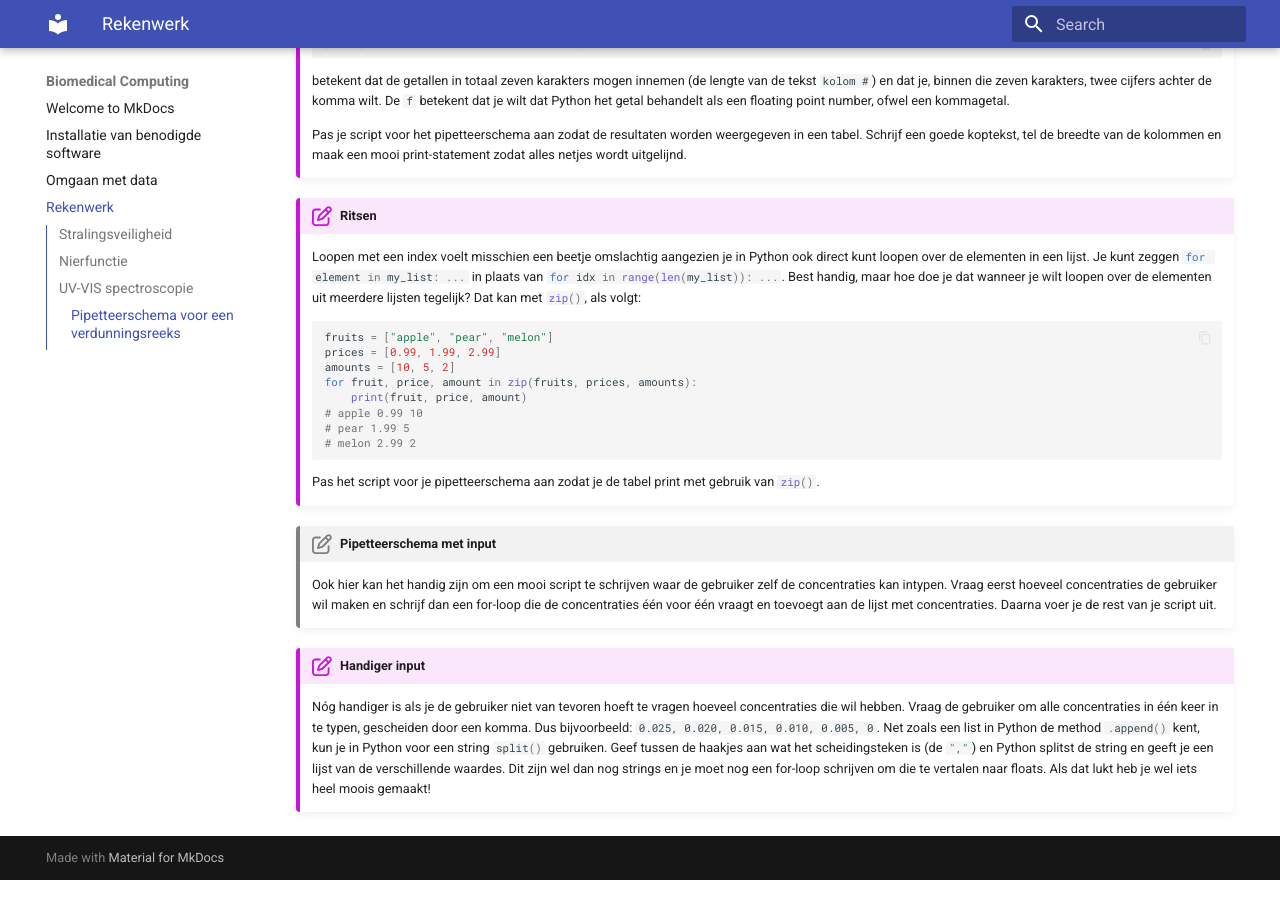
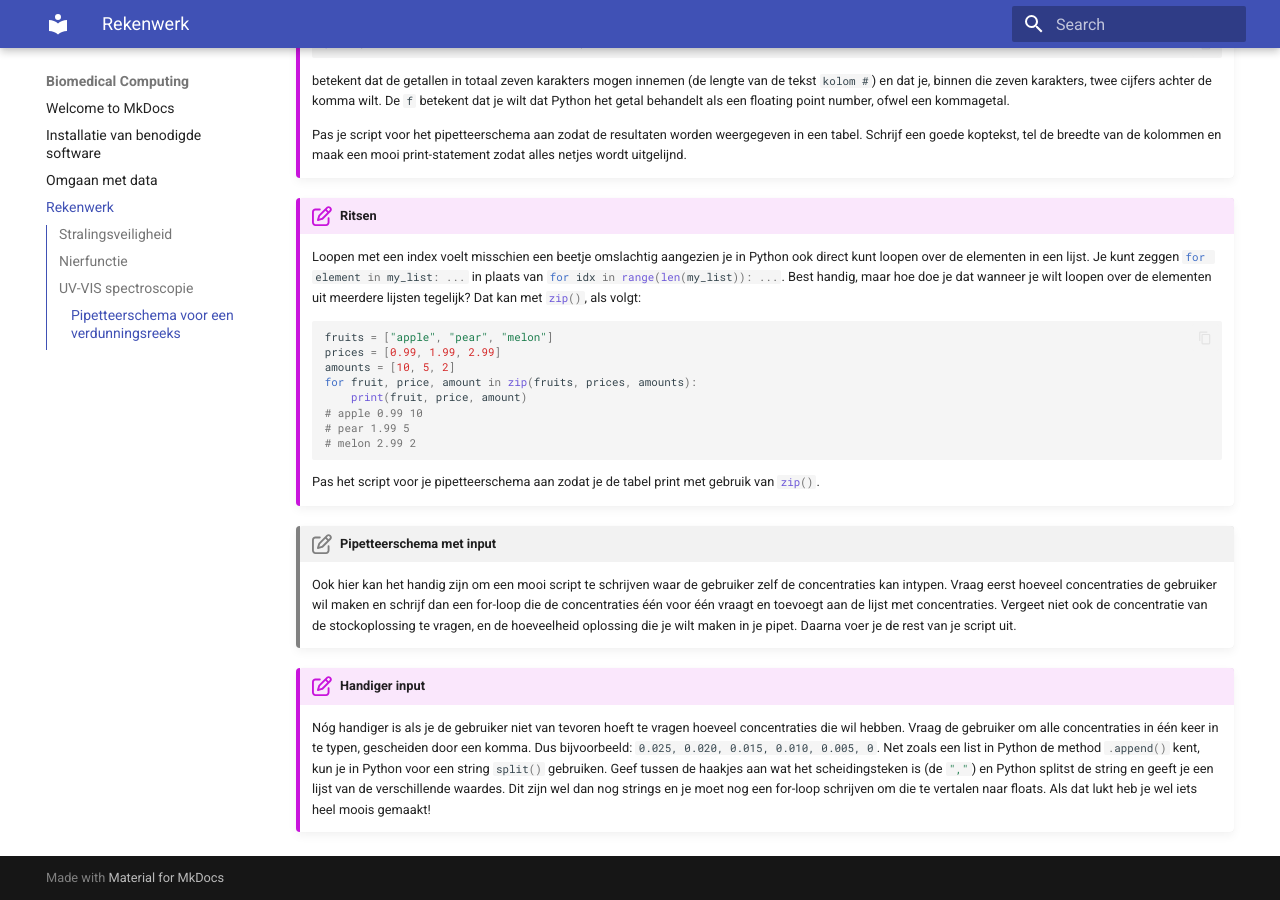
Before and after one commit to NatuurkundePracticumAmsterdam/biomedicalcomputing, an MkDocs documentation site: the page built from docs/rekenwerk.md, in a window 1280 px wide and 900 px high, scrolled down 3989 px. Built offline with MkDocs 1.6.1 and Material for MkDocs 9.7.7, drawn with Linux system fonts in a browser that asks for light colours.

Commit message:
Vraag alle benodigde input

```diff
--- a/docs/rekenwerk.md
+++ b/docs/rekenwerk.md
@@ -128,7 +128,7 @@ D = \frac{C_1}{C_2}.
 
 !!! opdracht-basis "Pipetteerschema met input"
 
-    Ook hier kan het handig zijn om een mooi script te schrijven waar de gebruiker zelf de concentraties kan intypen. Vraag eerst hoeveel concentraties de gebruiker wil maken en schrijf dan een for-loop die de concentraties één voor één vraagt en toevoegt aan de lijst met concentraties. Daarna voer je de rest van je script uit.
+    Ook hier kan het handig zijn om een mooi script te schrijven waar de gebruiker zelf de concentraties kan intypen. Vraag eerst hoeveel concentraties de gebruiker wil maken en schrijf dan een for-loop die de concentraties één voor één vraagt en toevoegt aan de lijst met concentraties. Vergeet niet ook de concentratie van de stockoplossing te vragen, en de hoeveelheid oplossing die je wilt maken in je pipet. Daarna voer je de rest van je script uit.
 
 !!! opdracht-meer "Handiger input"
 
```
